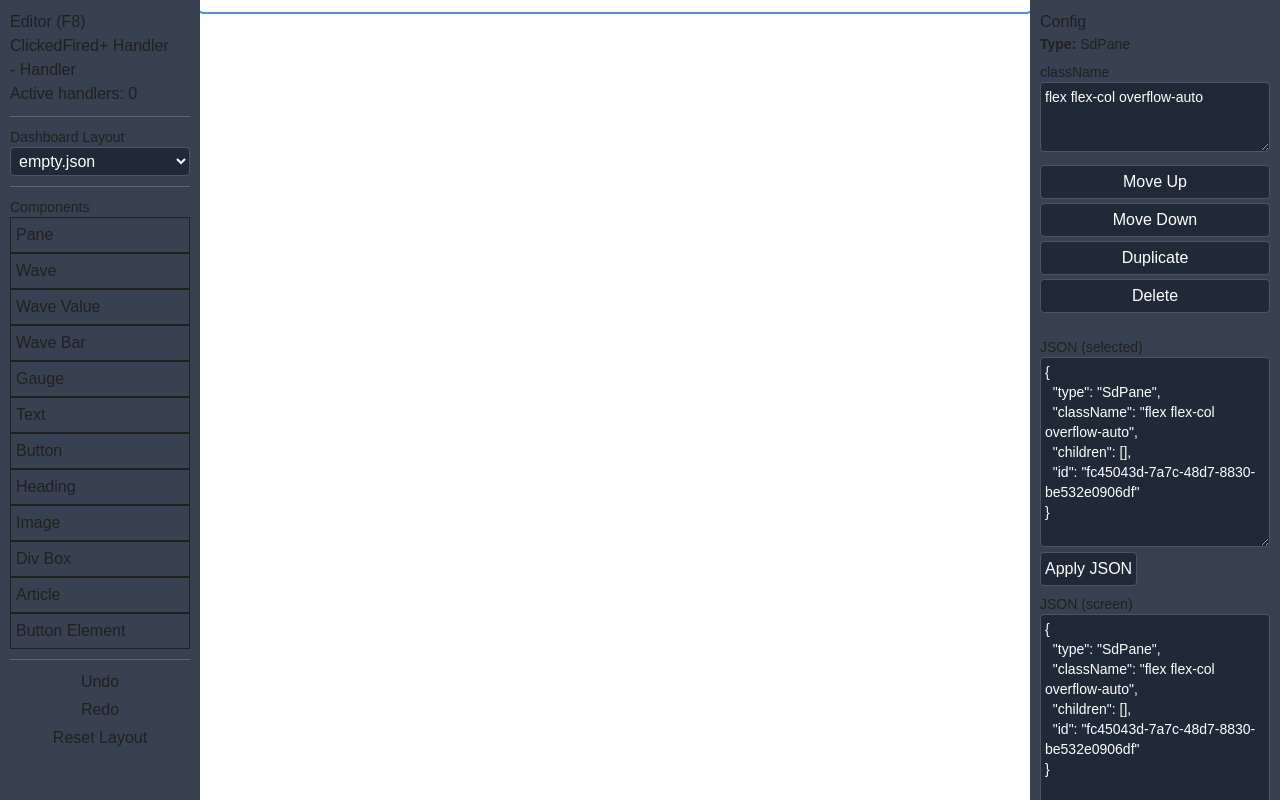
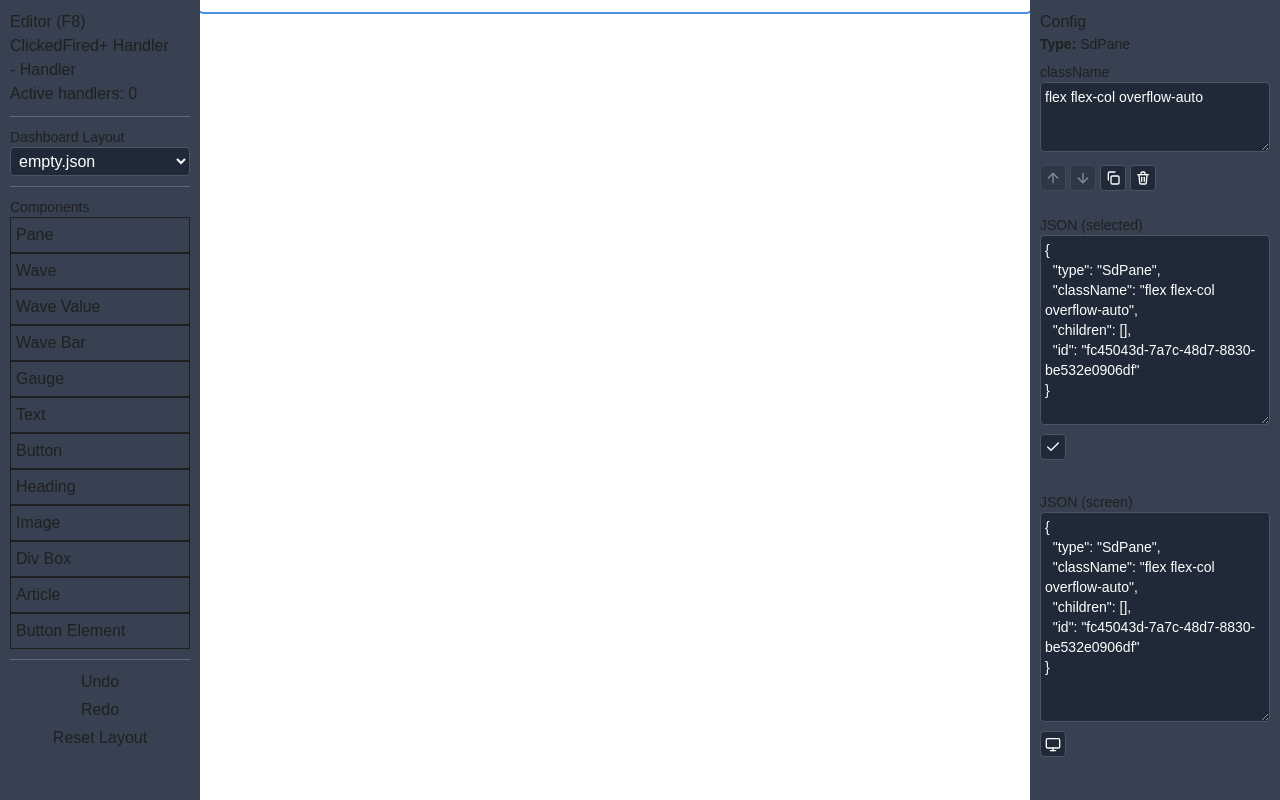
Before and after one commit to sonicdelay/mtcms, a React (Vite) app in the folder vp1/: page / in a window 1280 px wide. Both pictures are taken after a click on the element 615 px from the left and 5 px from the top of the page. Built offline with nearby package versions, Linux system fonts and the light colour scheme.

Commit message:
fix: a lot

```diff
--- a/vp1/src/components/editor/Config.tsx
+++ b/vp1/src/components/editor/Config.tsx
@@ -19,6 +19,74 @@ interface FieldProps {
   field: ConfigField;
   node: Node;
   onPatch: (patch: Partial<Node>) => void;
+}
+
+const iconProps = {
+  viewBox: "0 0 24 24",
+  width: 16,
+  height: 16,
+  fill: "none",
+  stroke: "currentColor",
+  strokeWidth: 2,
+  strokeLinecap: "round" as const,
+  strokeLinejoin: "round" as const,
+};
+
+function IconArrowUp() {
+  return (
+    <svg {...iconProps} aria-hidden="true">
+      <path d="M12 19V5" />
+      <path d="M5 12l7-7 7 7" />
+    </svg>
+  );
+}
+
+function IconArrowDown() {
+  return (
+    <svg {...iconProps} aria-hidden="true">
+      <path d="M12 5v14" />
+      <path d="M19 12l-7 7-7-7" />
+    </svg>
+  );
+}
+
+function IconCopy() {
+  return (
+    <svg {...iconProps} aria-hidden="true">
+      <rect x="9" y="9" width="12" height="12" rx="2" />
+      <path d="M5 15V5a2 2 0 0 1 2-2h8" />
+    </svg>
+  );
+}
+
+function IconTrash() {
+  return (
+    <svg {...iconProps} aria-hidden="true">
+      <path d="M4 7h16" />
+      <path d="M10 11v6" />
+      <path d="M14 11v6" />
+      <path d="M6 7l1 12a2 2 0 0 0 2 2h6a2 2 0 0 0 2-2l1-12" />
+      <path d="M9 7V5a2 2 0 0 1 2-2h2a2 2 0 0 1 2 2v2" />
+    </svg>
+  );
+}
+
+function IconCheck() {
+  return (
+    <svg {...iconProps} aria-hidden="true">
+      <path d="M20 6L9 17l-5-5" />
+    </svg>
+  );
+}
+
+function IconScreen() {
+  return (
+    <svg {...iconProps} aria-hidden="true">
+      <rect x="2" y="4" width="20" height="14" rx="2" />
+      <path d="M8 22h8" />
+      <path d="M12 18v4" />
+    </svg>
+  );
 }
 
 function FieldInput({ field, node, onPatch }: FieldProps) {
@@ -122,7 +190,8 @@ export default function Config({
   };
 
   const inputClass = "w-full p-1 bg-gray-800 text-white border border-gray-600 rounded";
-  const buttonClass = "p-1 bg-gray-800 text-white border border-gray-600 rounded";
+  const buttonClass =
+    "p-1 bg-gray-800 text-white border border-gray-600 rounded flex items-center justify-center disabled:opacity-40 disabled:cursor-not-allowed";
 
   return (
     <div className="Config bg-gray-700 border-none">
@@ -145,15 +214,41 @@ export default function Config({
               onChange={(e) => onUpdate({ className: e.target.value })}
             />
           </label>
-          <div className="flex flex-col gap-1 mt-2">
-            <button className={buttonClass} onClick={() => onMove(-1)} disabled={!canMoveUp}>
-              Move Up
+          <div className="flex gap-1 mt-2">
+            <button
+              className={buttonClass}
+              onClick={() => onMove(-1)}
+              disabled={!canMoveUp}
+              title="Move Up"
+              aria-label="Move Up"
+            >
+              <IconArrowUp />
             </button>
-            <button className={buttonClass} onClick={() => onMove(1)} disabled={!canMoveDown}>
-              Move Down
+            <button
+              className={buttonClass}
+              onClick={() => onMove(1)}
+              disabled={!canMoveDown}
+              title="Move Down"
+              aria-label="Move Down"
+            >
+              <IconArrowDown />
             </button>
-            <button className={buttonClass} onClick={onDuplicate}>Duplicate</button>
-            <button className={buttonClass} onClick={onDelete}>Delete</button>
+            <button
+              className={buttonClass}
+              onClick={onDuplicate}
+              title="Duplicate"
+              aria-label="Duplicate"
+            >
+              <IconCopy />
+            </button>
+            <button
+              className={buttonClass}
+              onClick={onDelete}
+              title="Delete"
+              aria-label="Delete"
+            >
+              <IconTrash />
+            </button>
           </div>
           <br />
           <label className="block text-sm">
@@ -165,7 +260,14 @@ export default function Config({
               onChange={(e) => setNodeJson(e.target.value)}
             />
           </label>
-          <button className={buttonClass} onClick={applyNodeJson}>Apply JSON</button>
+          <button
+            className={`${buttonClass} mt-1`}
+            onClick={applyNodeJson}
+            title="Apply JSON"
+            aria-label="Apply JSON"
+          >
+            <IconCheck />
+          </button>
         </>
       ) : (
         <p className="text-sm mt-1">Select an element on the canvas.</p>
@@ -180,7 +282,14 @@ export default function Config({
           onChange={(e) => setTreeJson(e.target.value)}
         />
       </label>
-      <button className={buttonClass} onClick={applyTreeJson}>Apply Screen JSON</button>
+      <button
+        className={`${buttonClass} mt-1`}
+        onClick={applyTreeJson}
+        title="Apply Screen JSON"
+        aria-label="Apply Screen JSON"
+      >
+        <IconScreen />
+      </button>
       {jsonError && <p className="text-red-400 text-xs mt-1">{jsonError}</p>}
     </div>
   );
--- a/vp1/src/store.ts
+++ b/vp1/src/store.ts
@@ -68,8 +68,8 @@ export const useWaveStore = create<WaveState>()(
             cos: Math.cos(t),
             tan: 1 / Math.tan(t),
             data: [
-              { time: t, sin: Math.sin(t) },
-              { time: t, sin: Math.sin(t) },
+              { time: t.toPrecision(2), sin: Math.sin(t).toPrecision(2) },
+              { time: t.toPrecision(2), sin: Math.sin(t).toPrecision(2) },
             ]
           };
         }),
--- a/vp1/src/stylesheets/app.scss
+++ b/vp1/src/stylesheets/app.scss
@@ -59,6 +59,27 @@
   overflow: auto;
 }
 
+.ed-selected {
+  outline: 2px solid #4a90e2 !important;
+  outline-offset: 2px;
+}
+
+.ed-drop-target {
+  outline: 2px dashed #4ade80 !important;
+  outline-offset: 2px;
+}
+
+.ed-drop-placeholder {
+  pointer-events: none;
+  box-sizing: border-box;
+  background: rgba(74, 222, 128, 0.5);
+  border-radius: 2px;
+  flex: 0 0 5px;
+  align-self: stretch;
+  min-height: 5px;
+  min-width: 5px;
+  display: block;
+}
 
 
 @tailwind base;
--- a/vp1/src/stylesheets/components.scss
+++ b/vp1/src/stylesheets/components.scss
@@ -1,25 +1,3 @@
-.ed-selected {
-  outline: 2px solid #4a90e2 !important;
-  outline-offset: 2px;
-}
-
-.ed-drop-target {
-  outline: 2px dashed #4ade80 !important;
-  outline-offset: 2px;
-}
-
-.ed-drop-placeholder {
-  pointer-events: none;
-  box-sizing: border-box;
-  background: rgba(74, 222, 128, 0.5);
-  border-radius: 2px;
-  flex: 0 0 5px;
-  align-self: stretch;
-  min-height: 5px;
-  min-width: 5px;
-  display: block;
-}
-
 .Pane {
   //border: var(--border-width) solid #FF3f07;
   border-radius: var(--border-radius);
--- a/vp1/src/stylesheets/main.scss
+++ b/vp1/src/stylesheets/main.scss
@@ -26,6 +26,7 @@
   transition: all .1s ease-in-out;
   margin: 0;
   padding: 0;
+  user-select: none;
 }
 
 
--- a/vp1/vite.config.ts
+++ b/vp1/vite.config.ts
@@ -1,13 +1,80 @@
-import { defineConfig } from "vite";
+import { defineConfig, type Logger, type Plugin } from "vite";
 import react from "@vitejs/plugin-react";
 
+interface Timing {
+  label: string;
+  ms: number;
+}
+
+const fmt = (ms: number) => `${ms.toFixed(0).padStart(6)} ms`;
+
+const table = (title: string, entries: Timing[]) => {
+  const width = Math.max(0, ...entries.map((e) => e.label.length));
+  return [
+    `  ${title}`,
+    ...entries.map((e) => `  ${e.label.padEnd(width)}  ${fmt(e.ms)}`),
+  ];
+};
+
+function bundleTiming(): Plugin {
+  const chunks: Timing[] = [];
+  let logger: Logger = console;
+  let tBuild = 0;
+  let tRender = 0;
+  let tGenerated = 0;
+  let tWritten = 0;
+  let tChunk = 0;
+
+  return {
+    name: "bundle-timing",
+    apply: "build",
+    configResolved(config) {
+      logger = config.logger;
+    },
+    buildStart() {
+      tBuild = tRender = tChunk = performance.now();
+    },
+    renderStart() {
+      tRender = tChunk = performance.now();
+    },
+    renderChunk(_code, chunk) {
+      const now = performance.now();
+      chunks.push({ label: chunk.fileName, ms: now - tChunk });
+      tChunk = now;
+      return null;
+    },
+    generateBundle() {
+      tGenerated = performance.now();
+    },
+    writeBundle() {
+      tWritten = performance.now();
+    },
+    closeBundle() {
+      const phases: Timing[] = [
+        { label: "transform", ms: tRender - tBuild },
+        { label: "render", ms: tGenerated - tRender },
+        { label: "write", ms: tWritten - tGenerated },
+      ];
+      const ranked = [...chunks].sort((a, b) => b.ms - a.ms);
+      logger.info(
+        [
+          `bundle timing: ${fmt(performance.now() - tBuild).trim()} total`,
+          ...table("phases", phases),
+          ...table(
+            `chunks (${chunks.length}, slowest first)`,
+            ranked.slice(0, 10),
+          ),
+        ].join("\n"),
+      );
+    },
+  };
+}
+
 export default defineConfig({
-  plugins: [react()],
+  plugins: [react(), bundleTiming()],
+  server: {
+    host: "0.0.0.0",
+  },
   build: {
-    rolldownOptions: {
-      checks: {
-        bundlerTimings: false,
-      },
-    },
   },
 });
```
Also changed, not shown: 1 other file (tests, documents, lock files or other folders).
